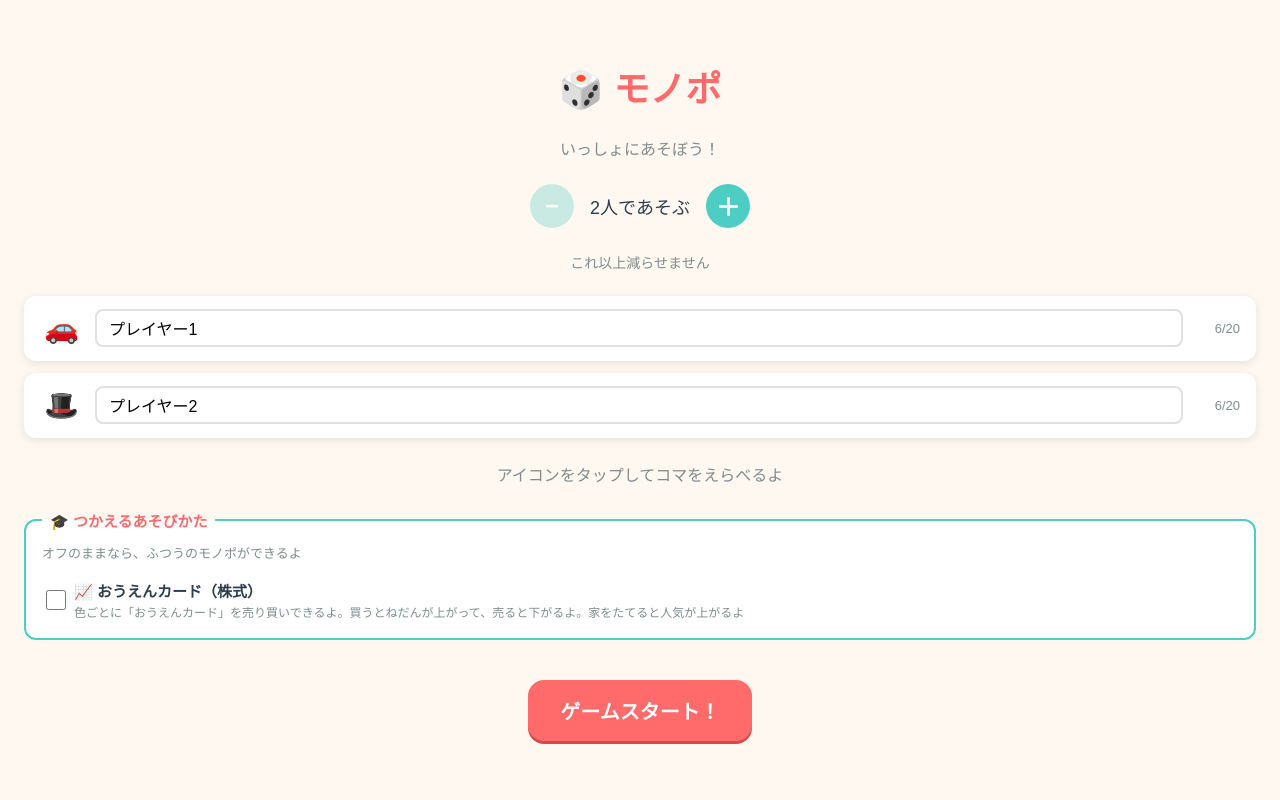
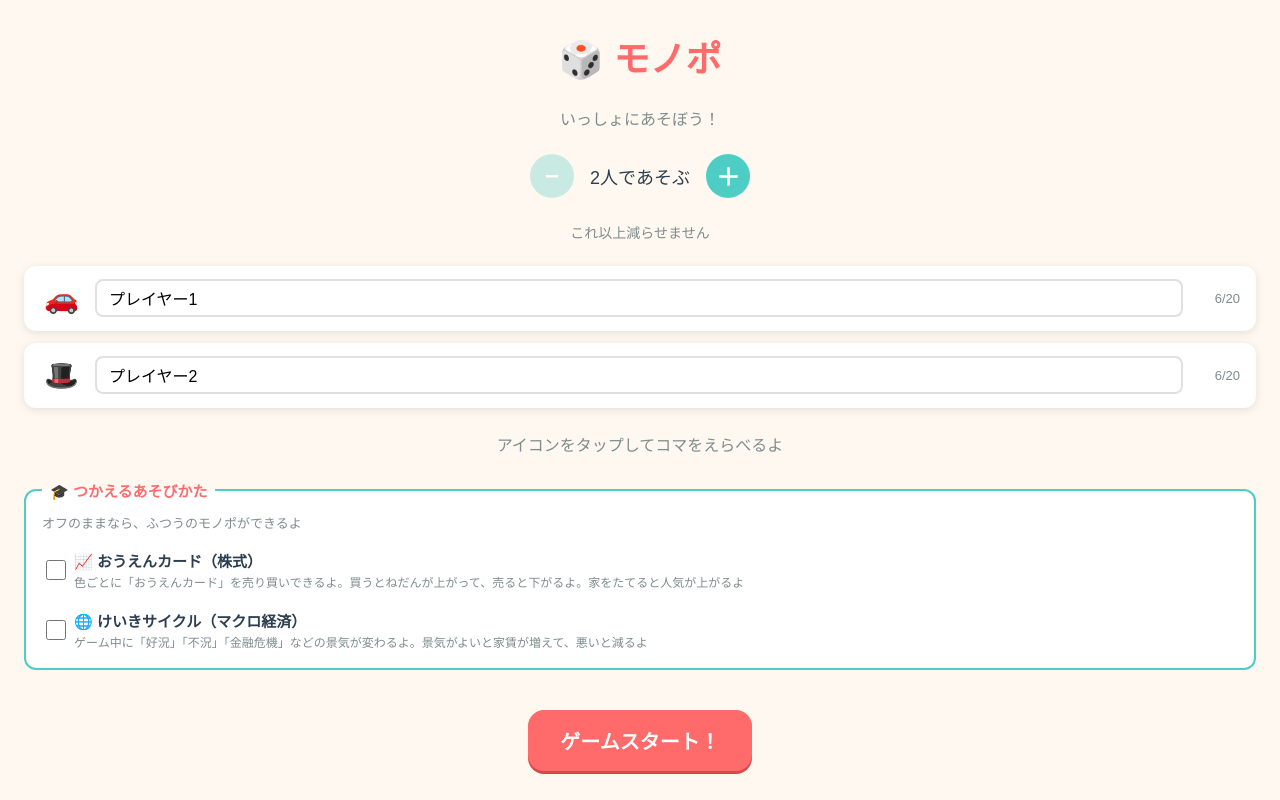
Before and after one commit to genzouw/monopo, a React (Vite) app: page / in a window 1280 px wide. Built offline with nearby package versions, Linux system fonts and the light colour scheme.

Commit message:
feat: 🎮 セットアップ画面にけいきサイクル（macroEconomy）切り替えを追加
FEATURE_TOGGLES に macroEconomy エントリを追加し、ゲーム開始前に
プレイヤーが on/off を選択できるようにした。

```diff
--- a/src/components/Setup/Setup.tsx
+++ b/src/components/Setup/Setup.tsx
@@ -27,6 +27,12 @@ const FEATURE_TOGGLES: Array<{
     label: '📈 おうえんカード（株式）',
     description:
       '色ごとに「おうえんカード」を売り買いできるよ。買うとねだんが上がって、売ると下がるよ。家をたてると人気が上がるよ',
+  },
+  {
+    key: 'macroEconomy',
+    label: '🌐 けいきサイクル（マクロ経済）',
+    description:
+      'ゲーム中に「好況」「不況」「金融危機」などの景気が変わるよ。景気がよいと家賃が増えて、悪いと減るよ',
   },
 ];
 const DEFAULT_NAMES = [
```
